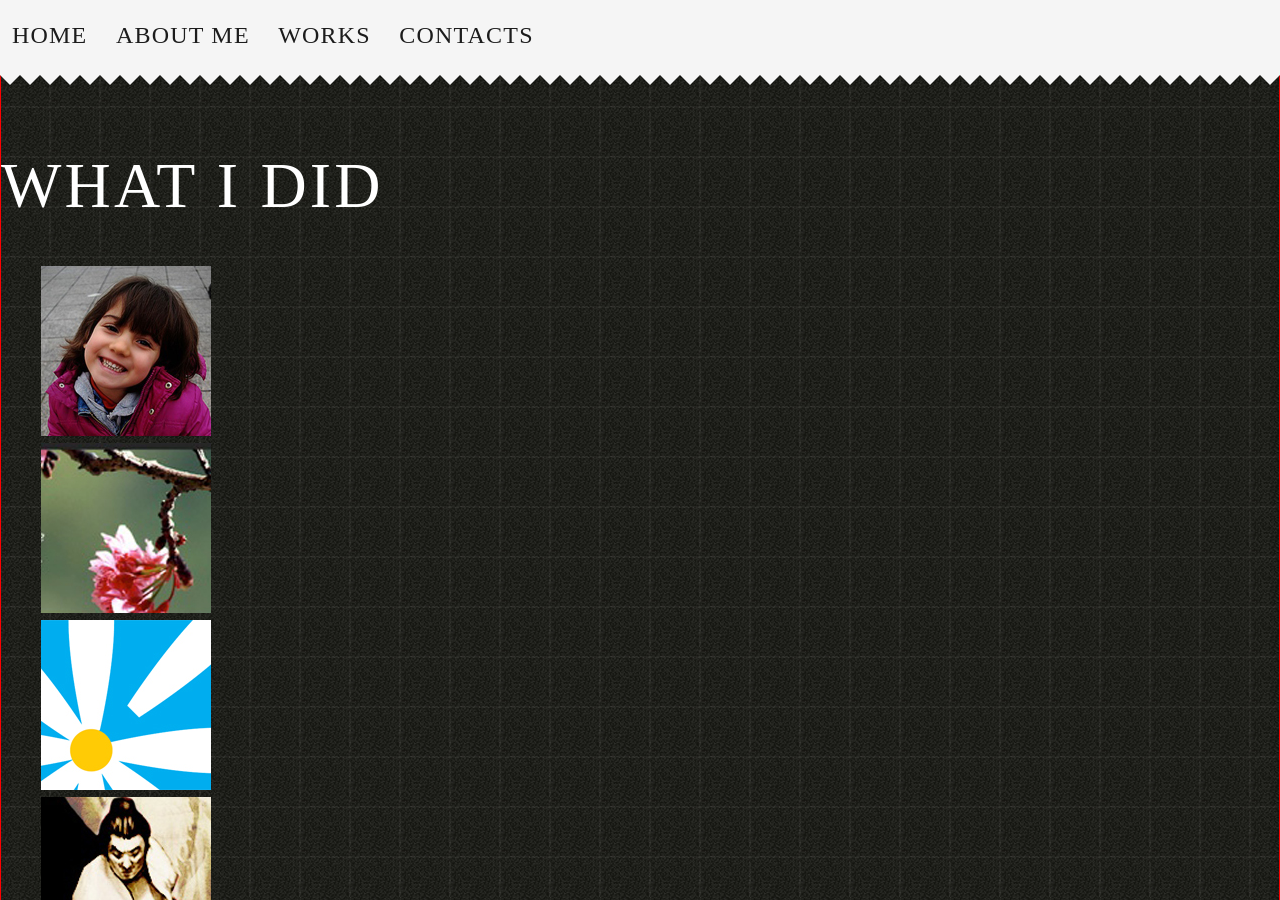
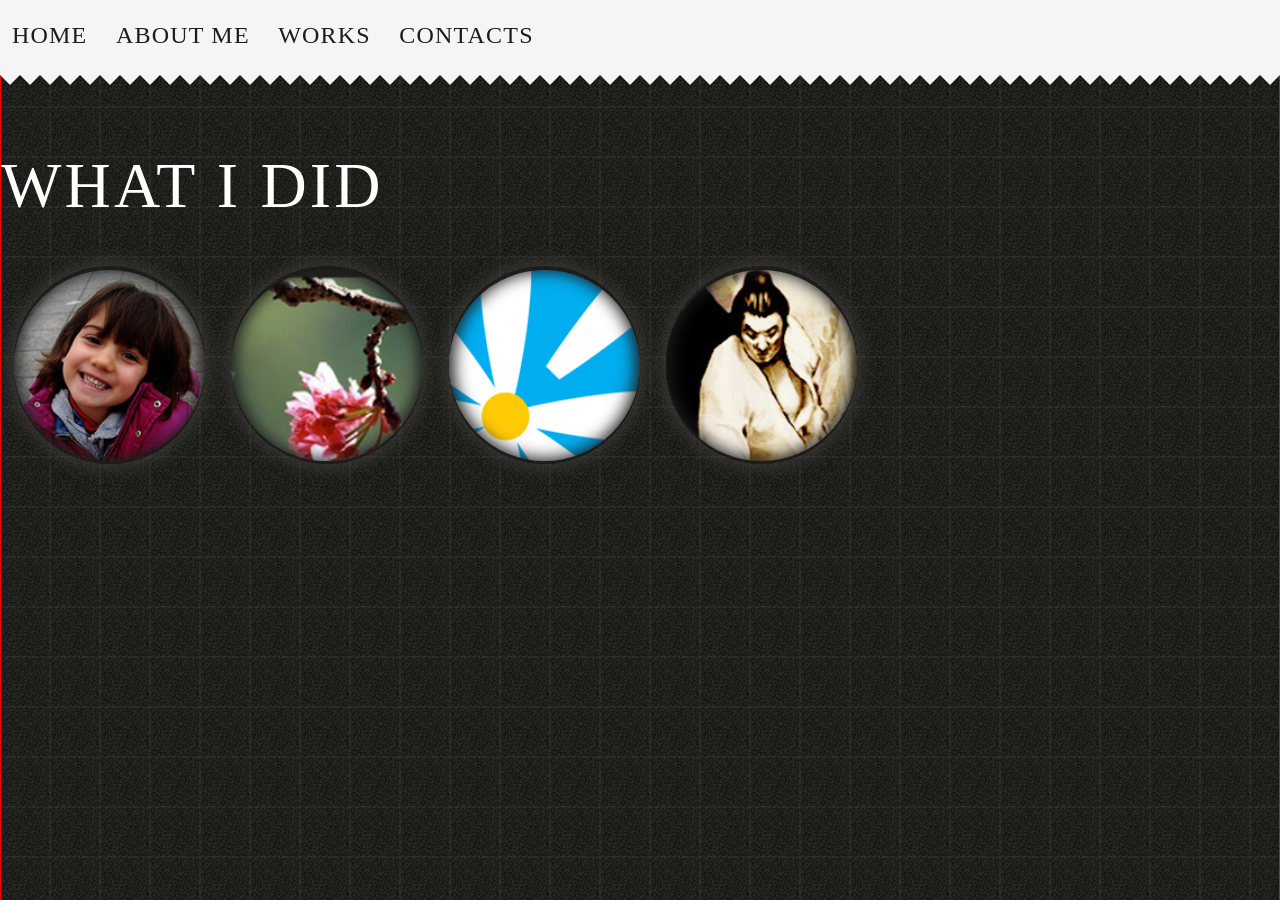
Before and after one commit to adrianotosta/portfolio, a Jekyll site: the page built from index.html, in a window 1280 px wide and 900 px high, scrolled down 1743 px. Built offline with Jekyll 4.4.1, drawn with Linux system fonts in a browser that asks for light colours; some web fonts are replaced.

Commit message:
fixing list of works css

```diff
--- a/_includes/works.html
+++ b/_includes/works.html
@@ -1,6 +1,6 @@
 <h1>what i did</h1>
-<ul class="worksList">
-    <li ng-repeat="work in works">
-        <a href="" class="worksList-thumb"><img src="[['../images/works/mini_work_' + work.id + '.jpg']]" alt=""></a>
+<ul class="worksList list list--noBullet list--noPadding">
+    <li ng-repeat="work in works" class="worksList-thumb">
+        <a href="#" ><img src="[['../images/works/mini_work_' + work.id + '.jpg']]" alt=""></a>
     </li>
 </ul>
--- a/_sass/_theme.scss
+++ b/_sass/_theme.scss
@@ -135,11 +135,11 @@ ul li{
 /////////////////////////////////////////////////////////////////////////////////////
 
 .list{
-    & li{
-        line-height: 3em;
+    &.list--noBullet{
+        list-style: none;
     }
-    &--noBullet{
-        list-style: none;
+    &.list--noPadding{
+        padding: 0;
     }
 }
 /////////////////////////////////////////////////////////////////////////////////////
@@ -158,7 +158,67 @@ ul li{
 ///*WORKS*/
 /////////////////////////////////////////////////////////////////////////////////////
 .worksList{
-    list-style: none;
+    @include row();
+
+    & .worksList-thumb{
+        @include column(2);
+        & a{
+            border-radius: 999em;
+            box-shadow: 0px 0px 16px 5px rgba(69, 66, 66, 0.66);
+            display: block;
+            overflow: hidden;
+            position: relative;
+
+            img{
+                border-radius: 9999em;
+                position: relative;
+                top: .25em;
+                width: 100%;
+            }
+
+            &:before{
+                background-color: transparent;
+                border-radius: 9999em;
+                box-shadow: 0px 0px 16px 5px #1c1c1c inset;
+                content: " ";
+                height: 100%;
+                left:0;
+                position: absolute;
+                top:0;
+                width:100%;
+                z-index: 1;
+                -webkit-transition:background 1s, color 1s;
+                     -moz-transition:background 1s, color 1s;
+            }
+            &:hover:before{
+                background-color: rgba(0,0,0,0.7);
+                left: 0;
+            }
+
+            &:after{
+                background: transparent url("../../images/zoom.png") no-repeat center center;
+                border-radius: 9999em;
+                content: "";
+                left: 8em;
+                position: absolute;
+                height: 100%;
+                top:0;
+                width: 100%;
+                z-index: 30;
+                -webkit-transition:left 1s;
+                     -moz-transition:left 1s;
+            }
+
+            &:hover:after{
+                left: 0;
+            }
+
+
+        }
+
+
+    }
+
 //    & .worksList-thumb{
 //        border-radius: 999em;
 //        box-shadow: 0px 0px 16px 5px rgba(69, 66, 66, 0.66);
```
